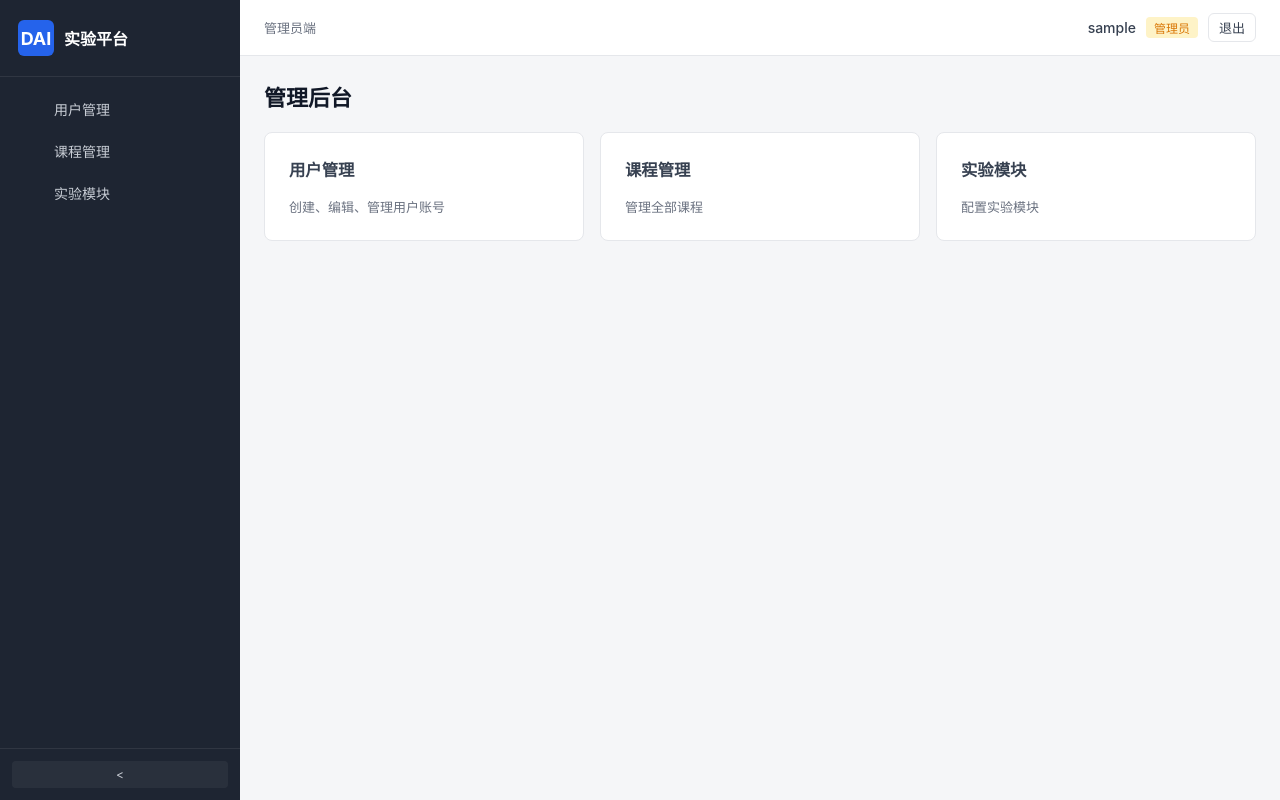
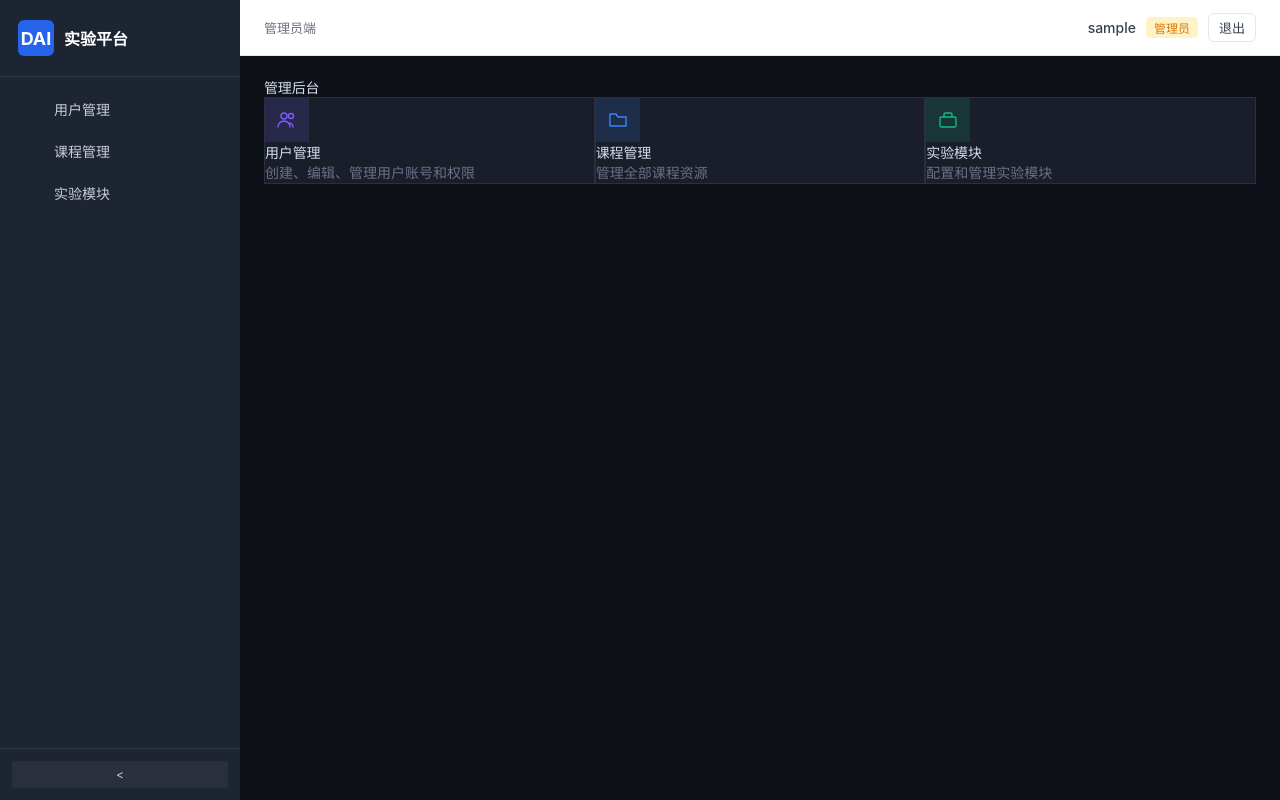
Before and after one commit to zxkk97984-creator/dai-experiment-platform, a Vue app in the folder frontend/: page /admin in a window 1280 px wide. Built offline with nearby package versions, Linux system fonts and the light colour scheme; sample sign-in values are in the browser's storage.

Commit message:
feat: apply Pythonista dark theme to admin DashboardView
Co-Authored-By: Claude Fable 5 <noreply@anthropic.com>

```diff
--- a/frontend/src/views/admin/DashboardView.vue
+++ b/frontend/src/views/admin/DashboardView.vue
@@ -7,15 +7,136 @@ const router = useRouter()
   <AppLayout>
     <h1 class="page-title">管理后台</h1>
     <div class="grid-3">
-      <div class="card" style="cursor:pointer" @click="router.push('/admin/users')">
-        <h3>用户管理</h3><p class="text-sm text-secondary mt-4">创建、编辑、管理用户账号</p>
+      <div class="card dash-card" @click="router.push('/admin/users')">
+        <div class="dash-card-icon dash-icon-users">
+          <svg width="22" height="22" viewBox="0 0 22 22" fill="none">
+            <circle cx="8" cy="7" r="3" stroke="currentColor" stroke-width="1.4"/>
+            <circle cx="15" cy="7" r="2.5" stroke="currentColor" stroke-width="1.4"/>
+            <path d="M2 18c0-3.3 2.7-6 6-6s6 2.7 6 6" stroke="currentColor" stroke-width="1.4" stroke-linecap="round"/>
+            <path d="M13 14c2.2.3 4 2 4 4" stroke="currentColor" stroke-width="1.4" stroke-linecap="round"/>
+          </svg>
+        </div>
+        <h3>用户管理</h3>
+        <p>创建、编辑、管理用户账号和权限</p>
       </div>
-      <div class="card" style="cursor:pointer" @click="router.push('/admin/courses')">
-        <h3>课程管理</h3><p class="text-sm text-secondary mt-4">管理全部课程</p>
+      <div class="card dash-card" @click="router.push('/admin/courses')">
+        <div class="dash-card-icon dash-icon-courses">
+          <svg width="22" height="22" viewBox="0 0 22 22" fill="none">
+            <path d="M3 5h6l2 3h8v9H3V5z" stroke="currentColor" stroke-width="1.4" stroke-linejoin="round"/>
+          </svg>
+        </div>
+        <h3>课程管理</h3>
+        <p>管理全部课程资源</p>
       </div>
-      <div class="card" style="cursor:pointer" @click="router.push('/admin/experiments')">
-        <h3>实验模块</h3><p class="text-sm text-secondary mt-4">配置实验模块</p>
+      <div class="card dash-card" @click="router.push('/admin/experiments')">
+        <div class="dash-card-icon dash-icon-lab">
+          <svg width="22" height="22" viewBox="0 0 22 22" fill="none">
+            <rect x="3" y="8" width="16" height="10" rx="1.5" stroke="currentColor" stroke-width="1.4"/>
+            <path d="M7 8V5.5C7 4.67 7.67 4 8.5 4h5c.83 0 1.5.67 1.5 1.5V8" stroke="currentColor" stroke-width="1.4"/>
+          </svg>
+        </div>
+        <h3>实验模块</h3>
+        <p>配置和管理实验模块</p>
       </div>
     </div>
   </AppLayout>
 </template>
+
+<style scoped>
+/* ── Page background override ── */
+:deep(.content) {
+  background: #0F1118;
+}
+
+/* ── Page title ── */
+.page-title {
+  font-family: var(--font-display);
+  font-size: var(--text-2xl);
+  font-weight: 400;
+  color: #D6DEEB;
+  margin-bottom: var(--space-6);
+  letter-spacing: -0.01em;
+  line-height: 1.2;
+}
+
+/* ── Action grid ── */
+.grid-3 {
+  display: grid;
+  grid-template-columns: repeat(3, 1fr);
+  gap: var(--space-4);
+}
+
+.dash-card {
+  background: #1A1E2B;
+  border: 1px solid #2A3040;
+  border-radius: var(--radius-lg);
+  padding: var(--space-6) var(--space-6) var(--space-5);
+  cursor: pointer;
+  transition: border-color var(--duration-normal) var(--ease-out),
+              box-shadow var(--duration-normal) var(--ease-out),
+              transform var(--duration-fast) var(--ease-out);
+}
+
+.dash-card:hover {
+  border-color: #E0553D;
+  box-shadow: 0 0 16px rgba(224, 85, 61, 0.1);
+  transform: translateY(-1px);
+}
+
+.dash-card:active {
+  transform: scale(0.99);
+}
+
+.dash-card h3 {
+  font-family: var(--font-display);
+  font-size: var(--text-lg);
+  font-weight: 400;
+  color: #D6DEEB;
+  margin: var(--space-4) 0 var(--space-2);
+  letter-spacing: -0.01em;
+}
+
+.dash-card p {
+  font-size: var(--text-sm);
+  color: #6A7086;
+  line-height: 1.5;
+}
+
+/* ── Icon blocks ── */
+.dash-card-icon {
+  width: 44px;
+  height: 44px;
+  border-radius: var(--radius-md);
+  display: flex;
+  align-items: center;
+  justify-content: center;
+}
+
+.dash-icon-users {
+  background: rgba(124, 92, 252, 0.15);
+  color: #7C5CFC;
+}
+
+.dash-icon-courses {
+  background: rgba(59, 130, 246, 0.15);
+  color: #3B82F6;
+}
+
+.dash-icon-lab {
+  background: rgba(16, 185, 129, 0.15);
+  color: #10B981;
+}
+
+/* ── Responsive ── */
+@media (max-width: 768px) {
+  .grid-3 {
+    grid-template-columns: 1fr;
+  }
+}
+
+@media (max-width: 1024px) {
+  .grid-3 {
+    grid-template-columns: repeat(2, 1fr);
+  }
+}
+</style>
```
